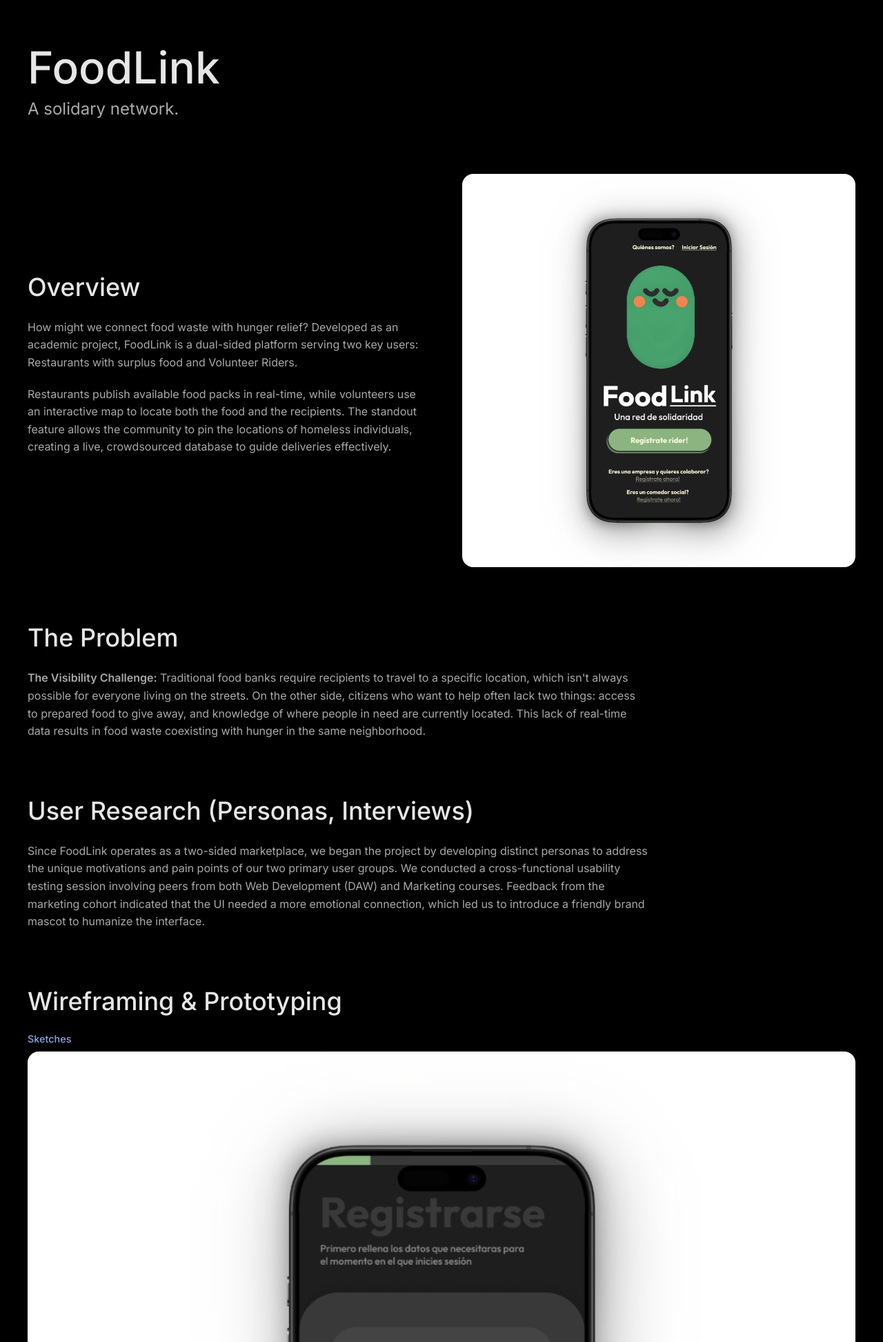
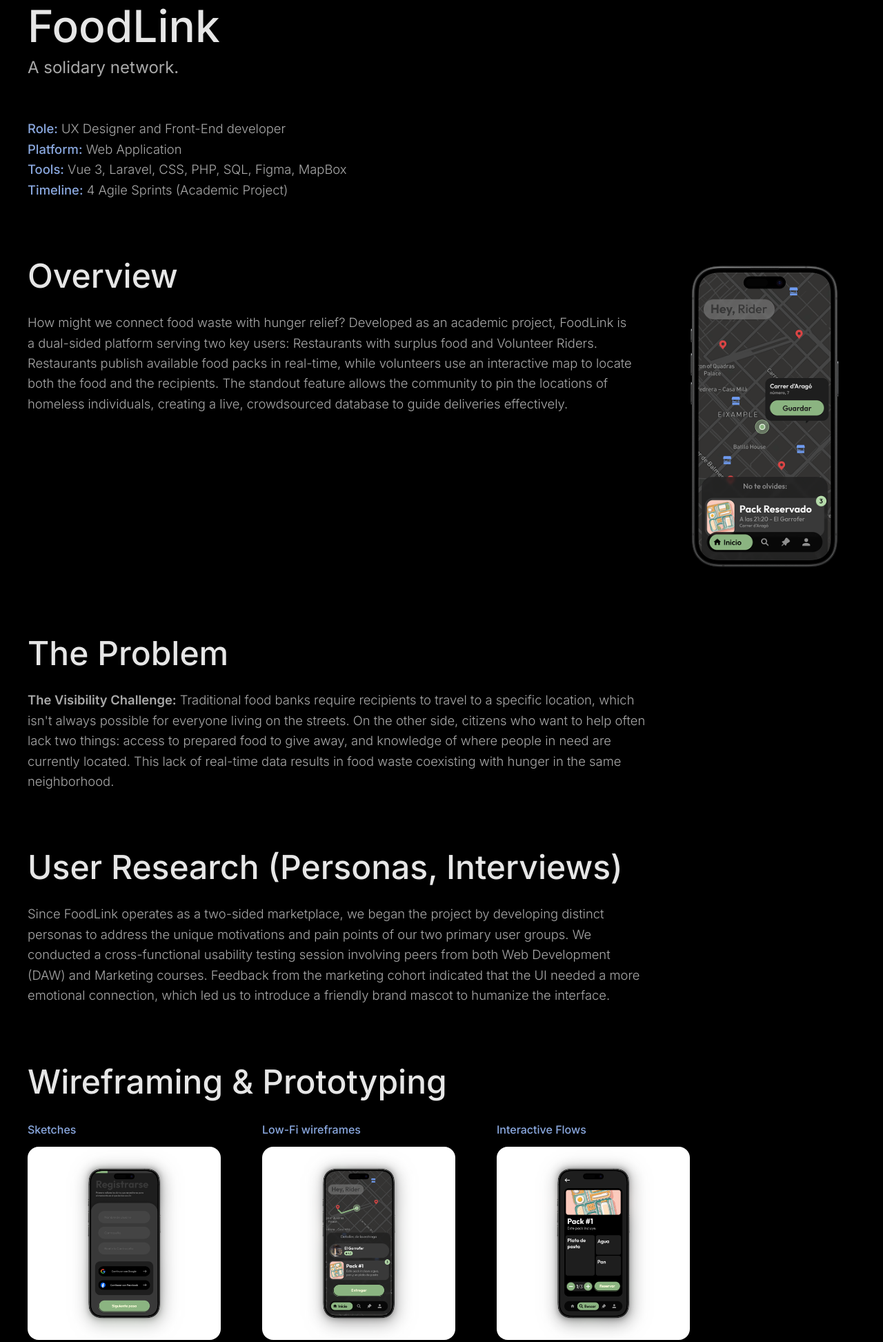
Before and after one commit to isaacruiiiz/isaacruiiiz.github.io, a plain HTML site: page foodlink-project.html in a window 1280 px wide. Shown: the part 157-2102 px from the top of the page at 69% size. Drawn offline with Linux system fonts and the light colour scheme.

Commit message:
Enhance FoodLink project details layout and styling, including new project info section, improved image handling, and responsive design adjustments

```diff
--- a/css/project-details.css
+++ b/css/project-details.css
@@ -1,7 +1,7 @@
 /* ==========================================================================
    Base & Resets (Heredado de tu index)
    ========================================================================== */
-::selection {
+   ::selection {
     background: #8AA8DF;
     color: #E6E6E6;
 }
@@ -15,7 +15,7 @@ body {
     overflow-x: hidden;
 }
 
-img {
+img, video{
     max-width: 100%;
     height: auto;
     border-radius: 16px; /* Borde suave para los mockups */
@@ -33,7 +33,13 @@ img {
 
 .project-header {
     margin-bottom: 60px;
-    margin-top: 15%;
+    margin-top: 10%;
+}
+
+@media screen and (max-width: 768px) {
+    .project-header {
+        margin-top: 25%;
+    }
 }
 
 /* ==========================================================================
@@ -66,6 +72,7 @@ img {
     transition: filter 0.5s ease-in-out;
     display: flex;
     align-items: center;
+    gap: 5px;
 }
 
 .arrow-icon-top-nav {
@@ -86,12 +93,6 @@ img {
     cursor: pointer;
 }
 
-/* .back-btn:hover {
-    background-color: rgba(138, 168, 223, 0.1);
-    border-color: #8AA8DF;
-    color: #8AA8DF;
-} */
-
 .top-nav:hover a {
     filter: blur(2px);
 }
@@ -100,7 +101,7 @@ img {
    Tipografía
    ========================================================================== */
 .project-header h1 {
-    font-size: clamp(2.5rem, 6vw, 64px); /* Responsive como tu index */
+    font-size: clamp(2.5rem, 6vw, 64px);
     font-weight: 500;
     margin: 0 0 10px 0;
     line-height: 1.1;
@@ -113,21 +114,35 @@ img {
     margin: 0;
 }
 
+.project-info-text {
+    color: #A9A9A9;
+    font-size: 1.15rem;
+    line-height: 1.6;
+    font-weight: 300;
+    margin: 0;
+}
+
+.project-info-text span {
+    color: #8AA8DF;
+    font-weight: 500;
+}
+
 .project-section {
     margin-top: 80px;
 }
 
 .project-section h2 {
-    font-size: clamp(1.8rem, 4vw, 36px);
+    font-size: clamp(2rem, 4vw, 48px);
     font-weight: 500;
     margin: 0 0 24px 0;
 }
 
 .text-content p {
     color: #A9A9A9;
-    font-size: 1rem;
+    font-size: 1.15rem;
     line-height: 1.6;
     margin-bottom: 20px;
+    font-weight: 300;
 }
 
 .text-content.full-width {
@@ -143,46 +158,57 @@ img {
     display: grid;
     grid-template-columns: 1fr;
     gap: 40px;
-    align-items: center;
 }
 
 @media (min-width: 900px) {
     .split-layout {
-        grid-template-columns: 1fr 1fr; /* 50% / 50% en desktop */
+        grid-template-columns: 1fr 0.3fr;
         gap: 60px;
     }
+}
+
+.media-content {
+    display: flex;
+    justify-content: center;
 }
 
 /* Image Grids (Para Wireframes, testing, etc) */
 .image-grid {
     display: grid;
     grid-template-columns: 1fr;
-    gap: 20px;
-    margin-top: 20px;
+    gap: 40px; /* Separación en móvil */
+    margin-top: 30px;
 }
 
 @media (min-width: 768px) {
-    .image-grid-3-cols {
-        grid-template-columns: repeat(3, 1fr); /* 3 columnas en tablet/desktop */
+    .image-grid.three-cols {
+        /* Limitamos cada imagen a unos 280px de ancho máximo como pediste */
+        grid-template-columns: repeat(3, minmax(0, 280px));
+        justify-content: start; /* Lo alineamos a la izquierda del contenedor */
+        gap: 60px;
     }
 }
 
 /* Grid especial para "Final Solution" del wireframe (mockups + video) */
 @media (min-width: 900px) {
     .final-solution-grid {
-        grid-template-columns: 1fr 1fr 2fr; /* Las dos primeras imágenes más pequeñas, el video más grande */
+        /* Ahora las 3 columnas (incluido el video) tienen exactamente el mismo tamaño máximo (280px) */
+        grid-template-columns: repeat(3, minmax(0, 280px));
+        justify-content: start; /* Alineamos a la izquierda junto con el resto del contenido */
+        gap: 60px;
+        align-items: start; /* Cambiado a 'start' para que se alinee por arriba con las imágenes */
     }
 }
 
 .grid-item {
     display: flex;
     flex-direction: column;
-    gap: 10px;
+    gap: 15px;
 }
 
 .img-caption {
-    color: #8AA8DF; /* Tu color de acento para los subtítulos de las fotos */
-    font-size: 0.9rem;
+    color: #8AA8DF; /* Color de acento para los subtítulos */
+    font-size: 1rem;
     font-weight: 500;
 }
 
--- a/foodlink-project.html
+++ b/foodlink-project.html
@@ -13,12 +13,12 @@
 <body>
 
     <div class="project-container">
+
         <button class="top-nav">
-
             <a href="index.html" class="back-btn">
                 <span class="arrow-icon-top-nav">
                     <svg xmlns="http://www.w3.org/2000/svg" width="512" height="512" viewBox="0 0 512 512">
-                        <path fill="none" stroke="#E6E6E6" stroke-linecap="round" stroke-linejoin="round" stroke-width="48" d="m112 244l144-144l144 144M256 120v292"/>
+                        <path fill="none" stroke="currentColor" stroke-linecap="round" stroke-linejoin="round" stroke-width="48" d="m112 244l144-144l144 144M256 120v292"/>
                     </svg>
                 </span>
                 Go Back</a>
@@ -29,14 +29,21 @@
             <p class="subtitle">A solidary network.</p>
         </header>
 
+        <section class="project-info">
+            <p class="project-info-text"><span>Role:</span> UX Designer and Front-End developer</p>
+            <p class="project-info-text"><span>Platform:</span> Web Application</p>
+            <p class="project-info-text"><span>Tools:</span> Vue 3, Laravel, CSS, PHP, SQL, Figma, MapBox</p>
+            <p class="project-info-text"><span>Timeline:</span> 4 Agile Sprints (Academic Project)</p>
+        </section>
+
         <section class="project-section split-layout">
             <div class="text-content">
                 <h2>Overview</h2>
-                <p>How might we connect food waste with hunger relief? Developed as an academic project, FoodLink is a dual-sided platform serving two key users: Restaurants with surplus food and Volunteer Riders.</p>
-                <p>Restaurants publish available food packs in real-time, while volunteers use an interactive map to locate both the food and the recipients. The standout feature allows the community to pin the locations of homeless individuals, creating a live, crowdsourced database to guide deliveries effectively.</p>
+                <p>How might we connect food waste with hunger relief? Developed as an academic project, FoodLink is a dual-sided platform serving two key users: Restaurants with surplus food and Volunteer Riders. <br>
+                    Restaurants publish available food packs in real-time, while volunteers use an interactive map to locate both the food and the recipients. The standout feature allows the community to pin the locations of homeless individuals, creating a live, crowdsourced database to guide deliveries effectively.</p>
             </div>
             <div class="media-content">
-                <img src="img/foodlink-project/939shots_so.png" alt="FoodLink Overview Mockups">
+                <img src="img/foodlink-project/mockup-no-background.png" alt="FoodLink Overview Mockups">
             </div>
         </section>
 
@@ -56,7 +63,7 @@
 
         <section class="project-section">
             <h2>Wireframing & Prototyping</h2>
-            <div class="image-grid-3-cols">
+            <div class="image-grid three-cols">
                 <div class="grid-item">
                     <span class="img-caption">Sketches</span>
                     <img src="img/foodlink-project/261shots_so.png" alt="Sketches">
@@ -74,7 +81,7 @@
 
         <section class="project-section">
             <h2>User Testing & Iteration</h2>
-            <div class="image-grid 3-cols">
+            <div class="image-grid three-cols">
                 <div class="grid-item">
                     <span class="img-caption">Feedback Phase 1</span>
                     <img src="img/foodlink-project/550shots_so.png" alt="Feedback">
@@ -100,8 +107,7 @@
                     <img src="img/foodlink-project/898shots_so.png" alt="Final UI">
                 </div>
                 <div class="grid-item video-item">
-                    <span class="img-caption">Live Presentation Recording</span>
-                    <img src="img/foodlink-project/297shots_so.png" alt="Video walkthrough">
+                    <video src="img/foodlink-project/foodlink_video.mp4" autoplay loop muted playsinline></video>
                 </div>
             </div>
         </section>
```
Also changed, not shown: img/foodlink-project/mockup-no-background.png (added).
